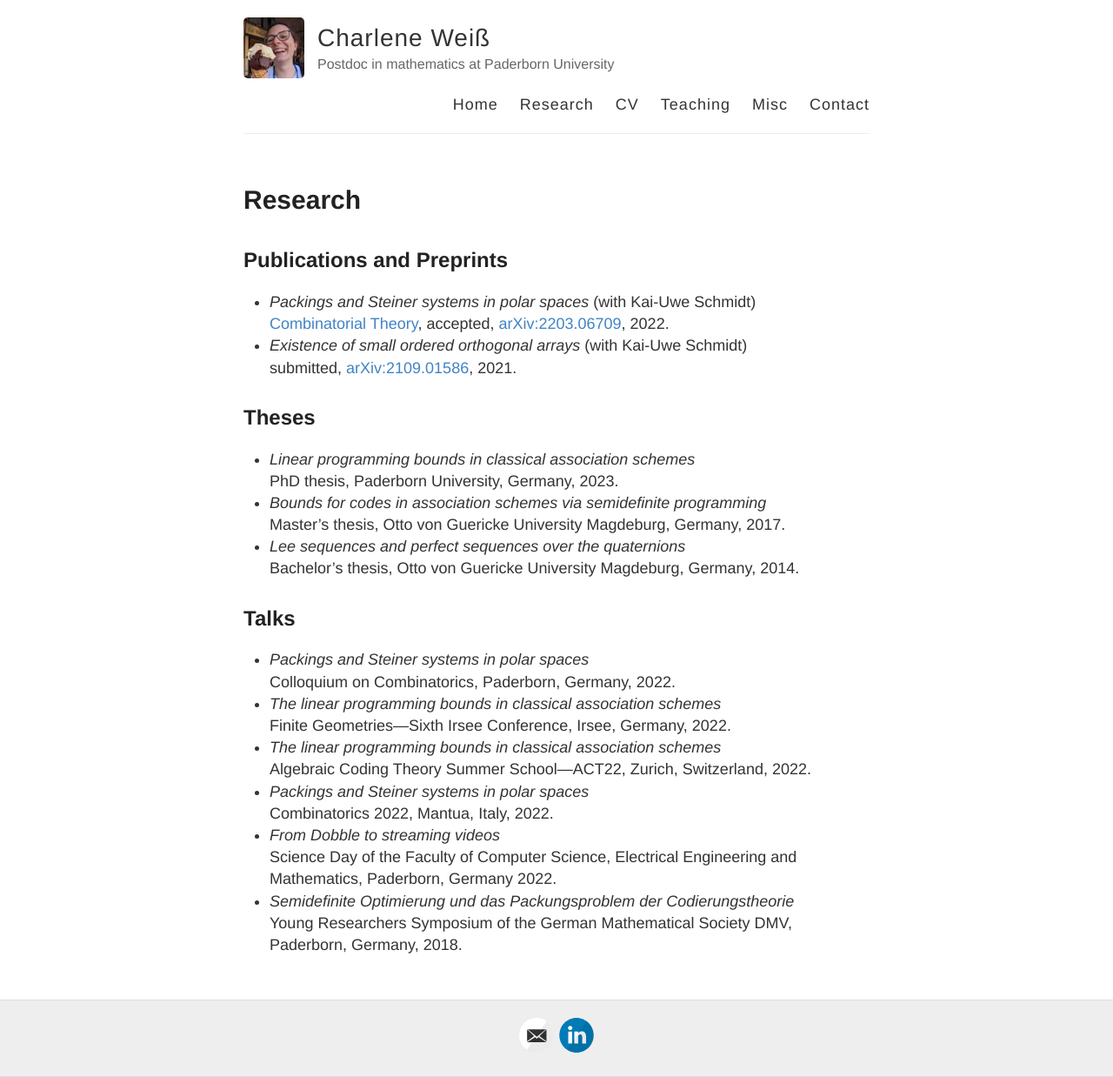
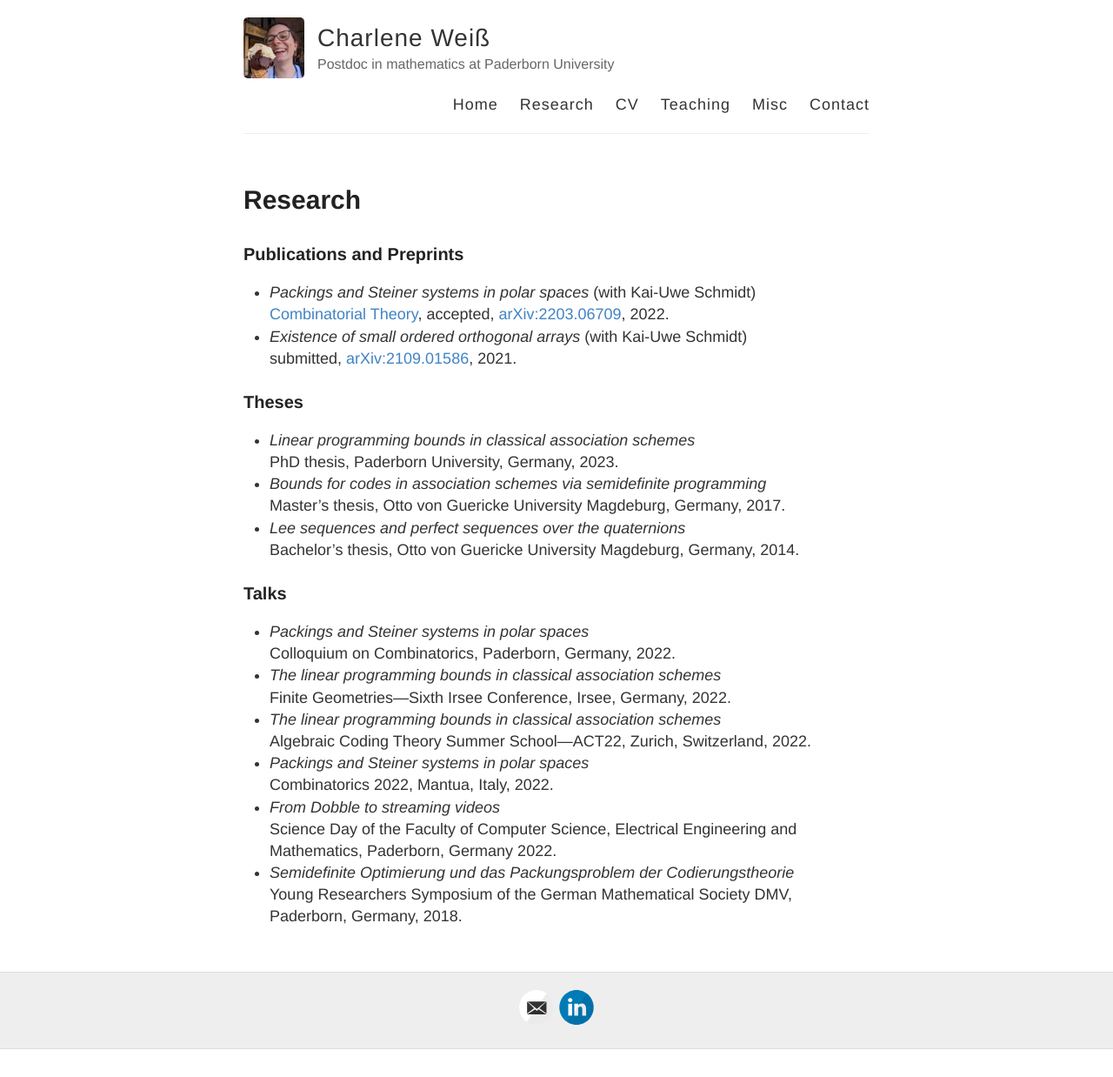
Before and after one commit to charleneweiss/charleneweiss.github.io, a Jekyll site: the page built from research.md, in a window 1280 px wide. Shown: the whole page at 87% size. Built offline with Jekyll 4.4.1, drawn with Linux system fonts in a browser that asks for light colours; after the commit the page ends 1206 px from its top, so only the background shows below that.

```diff
--- a/research.md
+++ b/research.md
@@ -4,14 +4,14 @@ title: Research
 permalink: /research/
 ---
 
-## Publications and Preprints
+### Publications and Preprints
 
 - *Packings and Steiner systems in polar spaces* (with Kai-Uwe Schmidt)\
   [Combinatorial Theory](https://escholarship.org/uc/combinatorial_theory), accepted, [arXiv:2203.06709](https://arxiv.org/pdf/2203.06709.pdf), 2022.
 - *Existence of small ordered orthogonal arrays* (with Kai-Uwe Schmidt)\
   submitted, [arXiv:2109.01586](https://arxiv.org/pdf/2109.01586.pdf), 2021.
 
-## Theses
+### Theses
 
 + *Linear programming bounds in classical association schemes*\
   PhD thesis, Paderborn University, Germany, 2023.
@@ -21,7 +21,7 @@ permalink: /research/
   Bachelor's thesis, Otto von Guericke University Magdeburg, Germany, 2014.
 
 
-## Talks
+### Talks
 
 - *Packings and Steiner systems in polar spaces*\
   Colloquium on Combinatorics, Paderborn, Germany, 2022.
```
